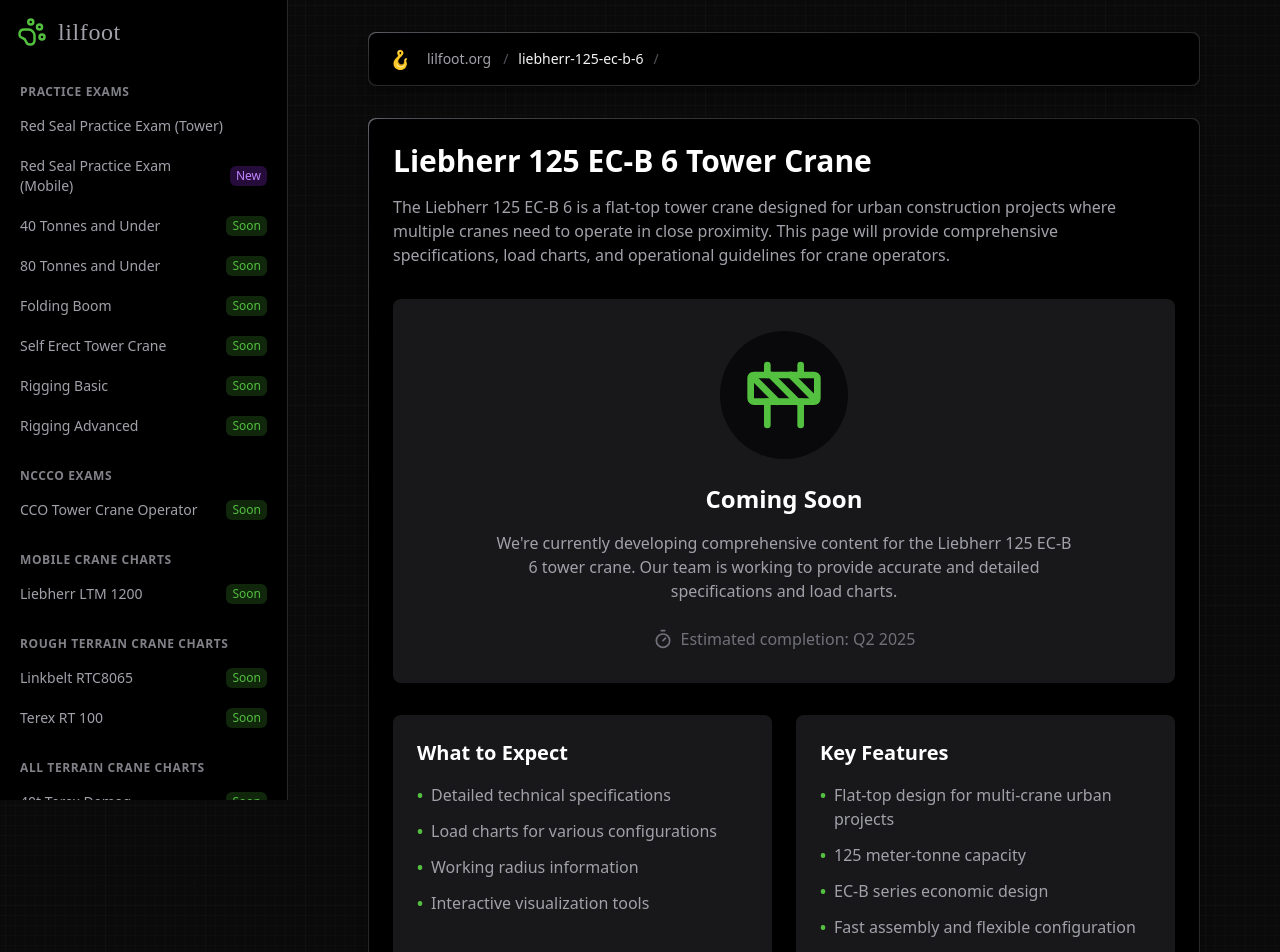
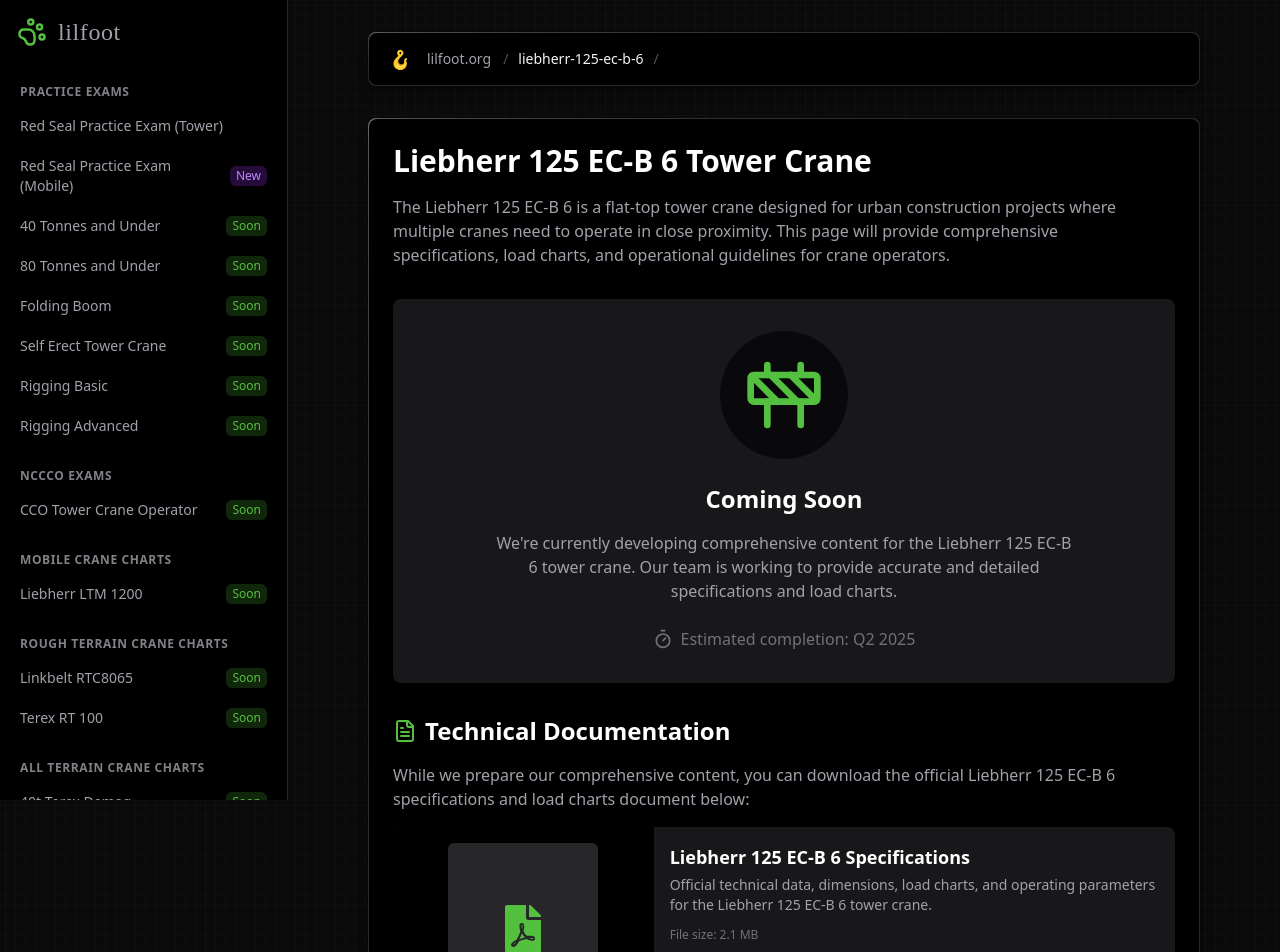
Before and after one commit to ArsCodeAmatoria/lilfoot, a Next.js app: page /tower-crane/liebherr-125-ec-b-6 in a window 1280 px wide. Shown: the top 952 px of the page. Built offline with nearby package versions, Linux system fonts and the light colour scheme; a web font is replaced by a local one.

Commit message:
Add PDF download option for Liebherr 125 EC-B 6 specifications

```diff
--- a/app/tower-crane/liebherr-125-ec-b-6/page.tsx
+++ b/app/tower-crane/liebherr-125-ec-b-6/page.tsx
@@ -1,5 +1,6 @@
 import React from 'react';
-import { Timer, Construction } from 'lucide-react';
+import { Timer, Construction, FileText } from 'lucide-react';
+import PdfDownload from '../../components/PdfDownload';
 
 export const metadata = {
   title: 'Liebherr 125 EC-B 6 Specifications | Tower Cranes | lilfoot',
@@ -35,6 +36,26 @@ export default function Liebherr125ECB6Page() {
         <div className="mt-6 flex items-center text-gray-500">
           <Timer size={20} className="mr-2" />
           <span>Estimated completion: Q2 2025</span>
+        </div>
+      </div>
+
+      {/* Technical Documentation Section */}
+      <div className="mb-8">
+        <h2 className="mb-4 text-2xl font-bold flex items-center">
+          <FileText className="mr-2 text-highlight" size={24} />
+          Technical Documentation
+        </h2>
+        <p className="mb-4 text-gray-400">
+          While we prepare our comprehensive content, you can download the official Liebherr 125 EC-B 6
+          specifications and load charts document below:
+        </p>
+        <div className="mt-4">
+          <PdfDownload
+            title="Liebherr 125 EC-B 6 Specifications"
+            description="Official technical data, dimensions, load charts, and operating parameters for the Liebherr 125 EC-B 6 tower crane."
+            pdfPath="/pdfs/125-EC-B-6.pdf"
+            fileSize="2.1 MB"
+          />
         </div>
       </div>
 
```
